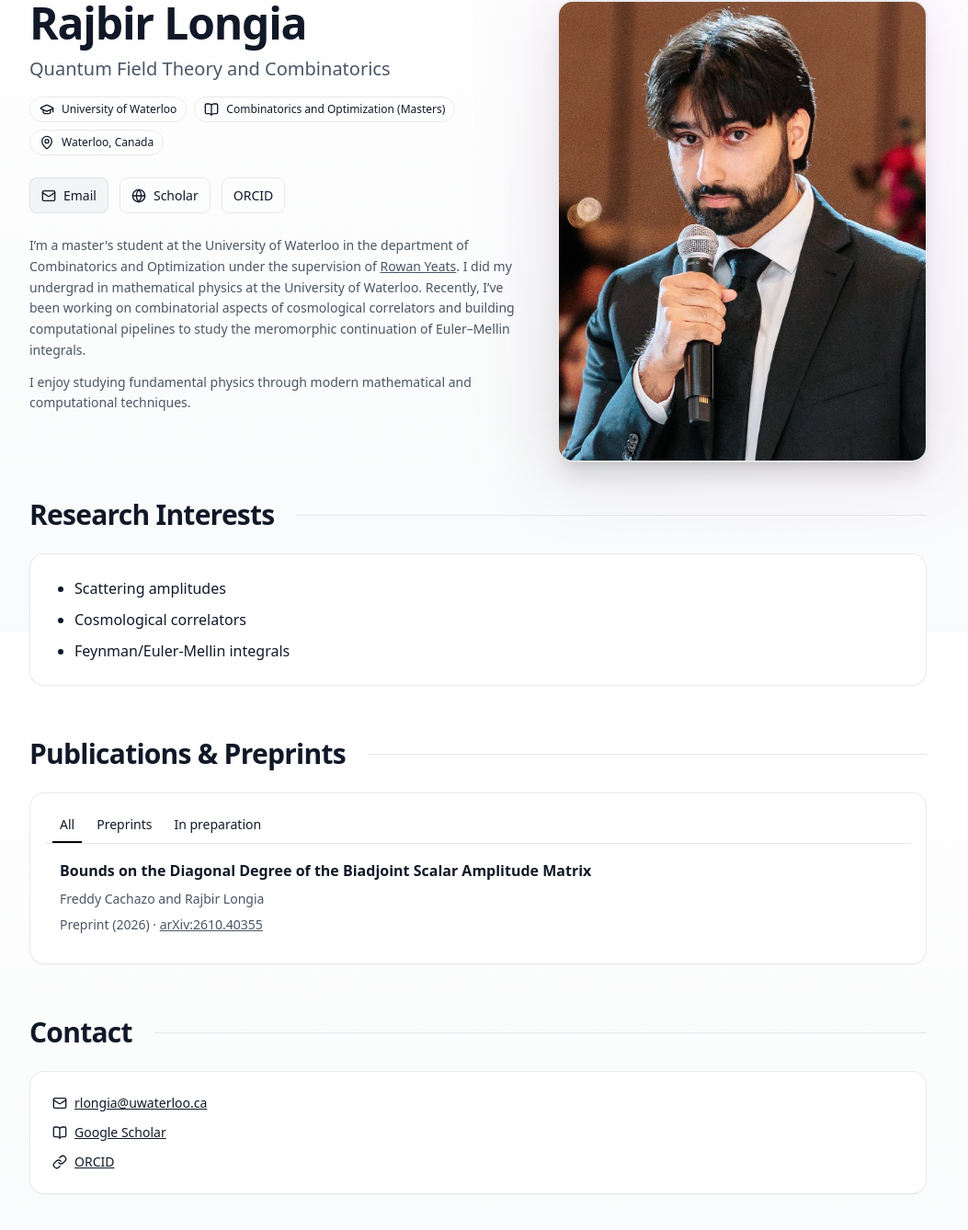
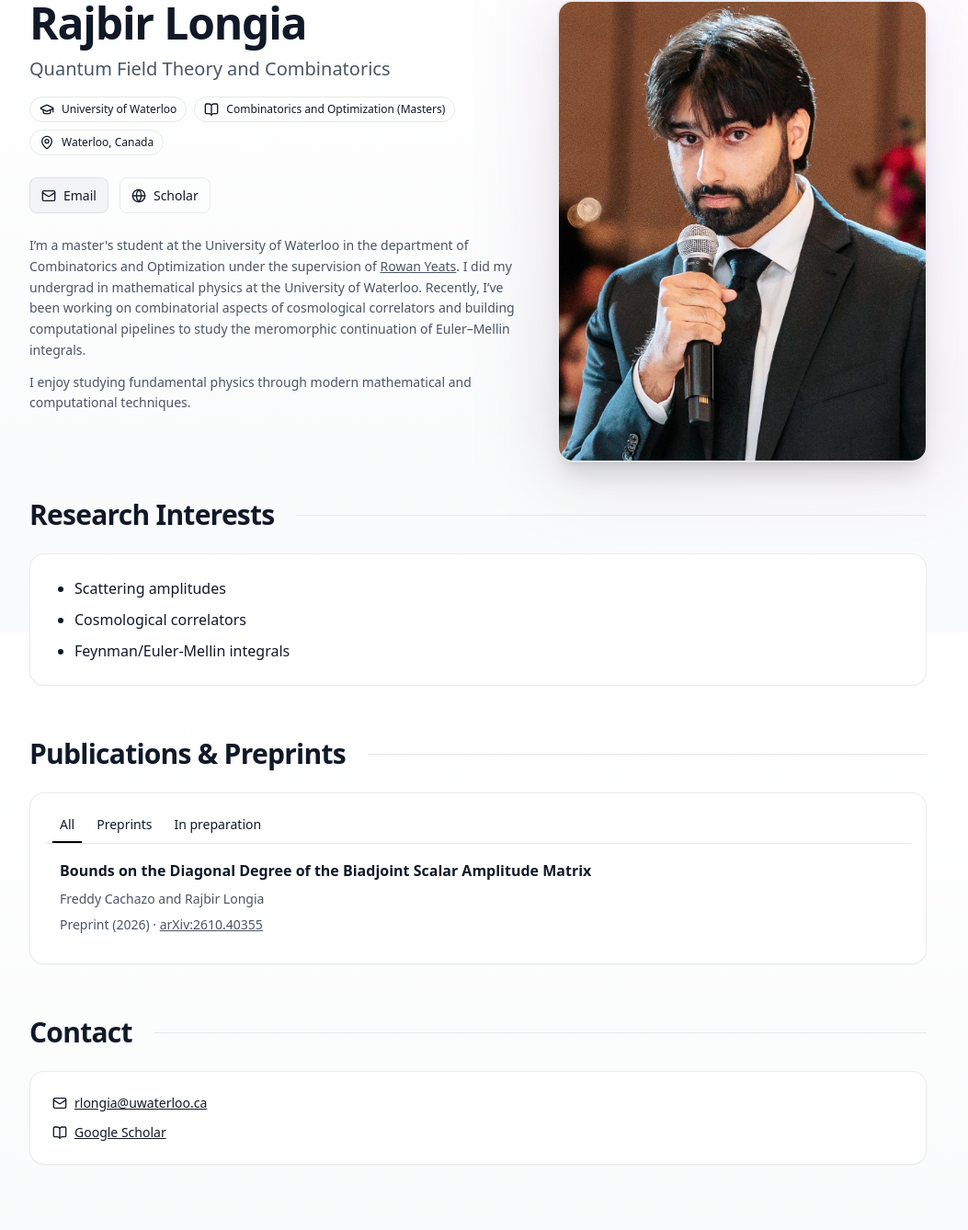
Before and after one commit to RajbirLongia/RajbirLongia.github.io, a plain HTML site: page index.html in a window 1280 px wide. Shown: the part 112-1450 px from the top of the page at 92% size, without its empty margins (120-1173 px from the left). Drawn offline with nearby package versions, Linux system fonts and the light colour scheme.

Commit message:
Remove ORCID links from profile and contact sections

```diff
--- a/index.html
+++ b/index.html
@@ -77,9 +77,6 @@
             </a>
             <a class="btn" href="https://scholar.google.com/" target="_blank" rel="noreferrer">
               <i data-lucide="globe" class="h-4 w-4"></i> Scholar
-            </a>
-            <a class="btn" href="https://orcid.org/0000-0000-0000-0000" target="_blank" rel="noreferrer">
-              ORCID
             </a>
           </div>
 
@@ -175,10 +172,6 @@
               <i data-lucide="book-open" class="h-4 w-4"></i>
               <a class="underline" href="https://scholar.google.com/" target="_blank" rel="noreferrer">Google Scholar</a>
             </div>
-            <div class="flex items-center gap-2">
-              <i data-lucide="link" class="h-4 w-4"></i>
-              <a class="underline" href="https://orcid.org/0000-0000-0000-0000" target="_blank" rel="noreferrer">ORCID</a>
-            </div>
           </div>
         </div>
       </section>
```
